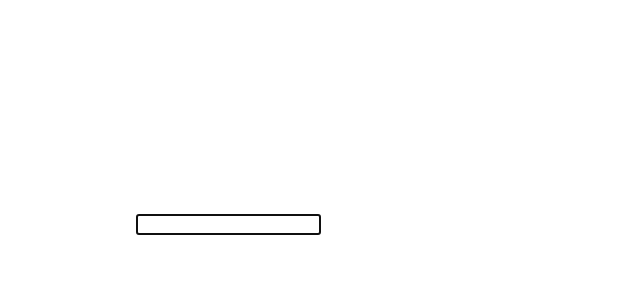
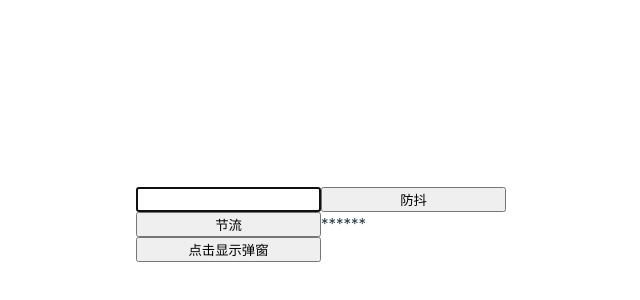
Before and after one commit to A189861A/vue3-vite-ts, a Vue app: page /DefineDirectiveView in a window 1280 px wide. Shown: the part 176-476 px from the top of the page, without its empty margins (319-959 px from the left). Built offline with nearby package versions, Linux system fonts and the light colour scheme.

Commit message:
【web】【issue_id=xxx】自定义指令

```diff
--- /dev/null
+++ b/src/directives/index.js
@@ -0,0 +1,83 @@
+// 自定义指令
+// 必须以 小写字母v开头的小驼峰 的格式来命名本地自定义指令
+// 在模板中使用时，需要用中划线的格式表示，不可直接使用vMyDirective
+
+// 防抖: 防抖是限制执行次数，多次密集的触发只会执行最后一次
+const debounce = {
+  mounted(el, binding) {
+    // 至少需要回调函数以及监听事件类型
+    if (typeof binding.value.fn !== 'function' || !binding.value.event) return
+    let delay = 200 // 默认延迟时间
+    el.timer = null
+    el.handler = function () {
+      if (el.timer) {
+        clearTimeout(el.timer)
+        el.timer = null
+      }
+      el.timer = setTimeout(() => {
+        binding.value.fn.apply(this, arguments)
+        el.timer = null
+      }, binding.value.delay || delay)
+    }
+    el.addEventListener(binding.value.event, el.handler)
+  },
+  // 元素卸载前也记得清理定时器并且移除监听事件
+  beforeUnmount(el, binding) {
+    if (el.timer) {
+      clearTimeout(el.timer)
+      el.timer = null
+    }
+    el.removeEventListener(binding.value.event, el.handler)
+  }
+}
+
+// 节流: 节流是限制执行频率。固定的时间间隔内触发一次
+const throttle = {
+  mounted(el, binding) {
+    // 至少需要回调函数以及监听事件类型
+    if (typeof binding.value.fn !== 'function' || !binding.value.event) return
+    let delay = 200
+    el.timer = null
+    el.handler = function () {
+      if (el.timer) return
+      binding.value.fn.apply(this, arguments)
+      el.timer = setTimeout(() => {
+        el.timer = null
+      }, binding.value.delay || delay)
+    }
+    el.addEventListener(binding.value.event, el.handler)
+  },
+  // 元素卸载前也记得清理定时器并且移除监听事件
+  beforeUnmount(el, binding) {
+    if (el.timer) {
+      clearTimeout(el.timer)
+      el.timer = null
+    }
+    el.removeEventListener(binding.value.event, el.handler)
+  }
+}
+
+const hide = {
+  mounted(el, binding) {
+    el.handler = function (e) {
+      // 如果点击范围在绑定的元素范围内，那么将不执行指令操作，而是执行原点击事件
+      if (el.contains(e.target)) return
+      if (typeof binding.value.fn === 'function') {
+        // 绑定给指令的如果是一个函数，那么将回调并指定this
+        binding.value.fn.apply(this, arguments) // 并不推荐使用style的方式来隐藏元素，这样的话控制弹窗的变量就无法改变，所以推荐使用回调函数
+        // el.style.display = 'none';
+        // 解除事件绑定
+        document.removeEventListener('click', el.handler)
+      }
+    } // 监听全局的点击事件
+    document.addEventListener('click', el.handler) // 如果同步绑定全局事件不生效，可以采用异步的方式
+    // setTimeout(() => {
+    // document.addEventListener('click', el.handler)
+    // }, 0);
+  },
+  // 解除事件绑定
+  beforeUnmount(el) {
+    document.removeEventListener('click', el.handler)
+  }
+}
+export default { debounce, throttle, hide }
--- a/src/main.ts
+++ b/src/main.ts
@@ -7,6 +7,12 @@ import App from './App.vue'
 import router from './router'
 
 const app = createApp(App)
+
+import directives from './directives/index.js'
+
+Object.keys(directives).forEach(key => {
+    app.directive(key, (directives as any)[key])
+ })
 
 // 自定义全局指令
 app.directive("blur", {
--- a/src/views/DefineDirectiveView.vue
+++ b/src/views/DefineDirectiveView.vue
@@ -1,4 +1,5 @@
 <script setup>
+import { ref } from 'vue'
 // 在 <script setup> 中，任何以 v 开头的驼峰式命名的变量都可以被用作一个自定义指令。
 // 在模板中启用 v-focus
 const vFocus = {
@@ -7,8 +8,34 @@ const vFocus = {
     el.style.color = 'red'
   }
 }
+
+const handleClick = () => {
+  console.log('防抖点击');
+}
+
+const handleInput = () => {
+  console.log('节流输入框的值');
+}
+
+let isShowModal = ref(false)
+const showModal = () => {
+  isShowModal.value = true;
+}
+const cancleModal = () => {
+  console.log('cancleModal');
+  isShowModal.value = false;
+}
+
 </script>
 
 <template>
   <input v-focus />
+  <button v-debounce="{fn: handleClick, event: 'click', delay: 2000}">防抖</button>
+  <button v-throttle="{fn: handleInput, event: 'click', delay: 2000}">节流</button>
+  <p>******</p>
+  <button @click.stop="showModal">点击显示弹窗</button>
+  <div class="modal" v-hide="{fn: cancleModal}" v-if="isShowModal">
+    <p>我是弹窗</p>
+    <button @click.stop="cancleModal">关闭</button>
+  </div>
 </template>
```
